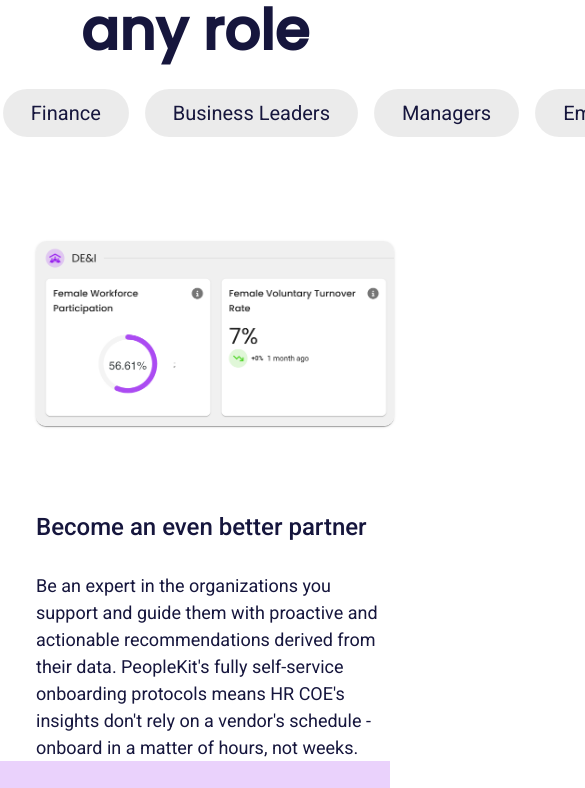
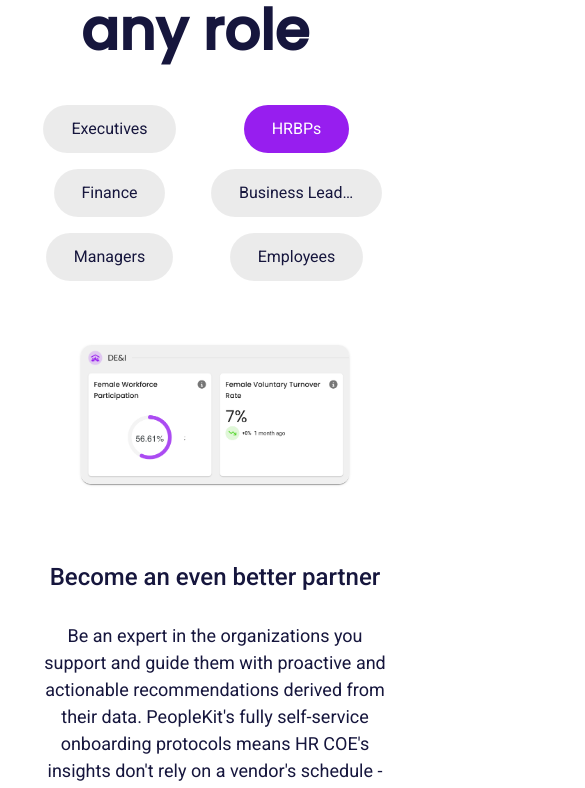
Before and after one commit to peoplekit/website, a React (Vite) app: page / in a window 390 px wide. Shown: the part 1053-1841 px from the top of the page, 585 px wide, since content can reach past the window. Built offline with nearby package versions, Linux system fonts and the light colour scheme.

Commit message:
feat: roles section more mobile friendly

```diff
--- /dev/null
+++ b/src/components/role-chip.tsx
@@ -0,0 +1,12 @@
+import { FC } from 'react';
+import { Chip } from '@mui/material';
+
+interface RoleChipProps {
+  label: string;
+  isSelected: boolean;
+  onClick: () => void;
+}
+
+export const RoleChip: FC<RoleChipProps> = ({ label, isSelected, onClick }) => (
+  <Chip label={label} sx={{ p: 2, py: 3, borderRadius: 50, fontSize: { xs: '1rem', sm: '1.25rem' } }} color={isSelected ? 'primary' : 'default'} onClick={onClick} />
+);
--- /dev/null
+++ b/src/components/role-content.tsx
@@ -0,0 +1,34 @@
+import { FC } from 'react';
+import { Card, CardMedia, Fade, Grid, Stack, Typography } from '@mui/material';
+
+interface RoleContentProps {
+  roleImage: string;
+  title: string;
+  description: string;
+  isActive: boolean;
+}
+
+export const RoleContent: FC<RoleContentProps> = ({ roleImage, title, description, isActive }) => (
+  <Fade in={isActive} timeout={1000}>
+    <Grid container spacing={5} sx={{ display: isActive ? 'inherit' : 'none' }}>
+      {/* For smaller screens, the image will take up 12 columns (full width).
+           For medium and larger screens, it will take up 4 columns as in your original design. */}
+      <Grid item xs={12} md={6} sx={{ display: 'flex', alignItems: 'center', justifyContent: 'center' }}>
+        <Card sx={{ maxWidth: { xs: '75%', md: '60%' } }}>
+          {' '}
+          {/* Limiting width on mobile screens */}
+          <CardMedia component="img" image={roleImage} />
+        </Card>
+      </Grid>
+
+      {/* Text description will also take full width on smaller screens and your desired
+           width on medium and larger screens. */}
+      <Grid item xs={12} md={6} sx={{ display: 'flex', textAlign: { xs: 'center', md: 'start' }, flexDirection: 'column', alignItems: { xs: 'center', md: 'flex-start' } }}>
+        <Stack spacing={3} sx={{ py: 4 }}>
+          <Typography variant="subtitle1">{title}</Typography>
+          <Typography>{description}</Typography>
+        </Stack>
+      </Grid>
+    </Grid>
+  </Fade>
+);
--- a/src/pages/sections/consultants.tsx
+++ b/src/pages/sections/consultants.tsx
@@ -11,7 +11,7 @@ export const Consultants: FC = () => {
       <Grid container spacing={6}>
         <Grid item xs={12} md={6}>
           <Stack spacing={6}>
-            <Typography variant="subtitle2">ABOUT OUR CONSULTANTS</Typography>
+            <Typography variant="subtitle2">About Our Consultants</Typography>
             <Typography variant="h5">
               Derive <span style={{ color: palette.primary.main, fontStyle: 'italic' }}>Actionable Insight</span> from your Workforce
             </Typography>
--- a/src/pages/sections/main.tsx
+++ b/src/pages/sections/main.tsx
@@ -17,9 +17,7 @@ export const Main: FC = () => {
             <Stack spacing={2} sx={{ textAlign: 'center', alignItems: 'center' }}>
               <Typography variant="h1" component="h1" sx={{ fontSize: { xs: '4rem' } }}>
                 Know your Workforce
-                <Box sx={(theme) => ({ color: theme.palette.secondary.main, fontSize: { xs: '4rem' } })}>
-                  in No Time
-                </Box>
+                <Box sx={(theme) => ({ color: theme.palette.secondary.main, fontSize: { xs: '4rem' } })}>in No Time</Box>
               </Typography>
               <Typography variant="subtitle1" sx={{ fontSize: { xs: '0.9rem', md: '1.1rem' } }}>
                 PeopleKit™ is your people analytics platform and consultancy, enabling teams and organizations to achieve the business outcomes you need to thrive
--- a/src/pages/sections/roles.tsx
+++ b/src/pages/sections/roles.tsx
@@ -1,6 +1,47 @@
 import { FC, useEffect, useState } from 'react';
-import { Card, CardMedia, Chip, Fade, Grid, Stack, Typography } from '@mui/material';
+import { Grid, Stack, Typography } from '@mui/material';
 import { SectionContent } from '@components/section.content.tsx';
+import { RoleChip } from '@components/role-chip.tsx';
+import { RoleContent } from '@components/role-content.tsx';
+
+const rolesData = [
+  {
+    label: 'Executives',
+    image: '/roles/Executive.png',
+    title: 'Get real-time analytics, real-fast',
+    description: `Using PeopleKit™'s powerful data & analytics platform and state-of-the-art machine-learning models & AI chatbot your time to insights will be quicker than ever before. Lead your organization like never before through unprecedented insights at your fingertips.`
+  },
+  {
+    label: 'HRBPs',
+    image: '/roles/HR VP.png',
+    title: 'Become an even better partner',
+    description: `Be an expert in the organizations you support and guide them with proactive and actionable recommendations derived from their data. PeopleKit's fully self-service onboarding protocols means HR COE's insights don't rely on a vendor's schedule - onboard in a matter of hours, not weeks.`
+  },
+  {
+    label: 'Finance',
+    image: '/roles/Finance.png',
+    title: 'Stick to your financial plan by keeping a pulse on workforce costs',
+    description: `Advance insight in approval flows, hiring & turnover, worker compensation, and aggregate workforce costs - in addition to forecasting and what-if capabilities - you'll get the full picture on one of your companies largest expenses.`
+  },
+  {
+    label: 'Business Leaders',
+    image: '/roles/Business Leader.png',
+    title: 'Unlock one of your biggest investments: your people',
+    description: `Your people leaders and individual contributors drive your business forward - see how they can be supported and pair their people data with business data for optimizing everything from sales through incentives to production lines through absorption rates - all tailored to suite your business' needs.`
+  },
+  {
+    label: 'Managers',
+    image: '/roles/Manager.png',
+    title: 'Drive performance through actionable insight',
+    description: `PeopleKit enables better management through data. Connect dots across data sources about your teams including performance, recruiting, active & passive listening, productivity tools, compensation, benchmarking, sales data and more.`
+  },
+  {
+    label: 'Employees',
+    image: '/roles/Employee.png',
+    title: 'See your data; Own your data',
+    description: `Empower your workforce by enabling them to see the data you have about them, as your organization needs. Enabling workers to view their personal information about performance feedback, office attendance, and more has been shown to better equip them to meet or exceed expectations on the job.`
+  }
+];
 
 export const Roles: FC = () => {
   const [tab, setTab] = useState(0);
@@ -8,9 +49,10 @@ export const Roles: FC = () => {
 
   useEffect(() => {
     const interval = setInterval(() => {
-      setTab((tab) => (tab + 1) % 6);
+      setTab((prevTab) => (prevTab + 1) % rolesData.length);
     }, 5000);
     setCarousel(interval);
+
     return () => clearInterval(interval);
   }, []);
 
@@ -20,182 +62,23 @@ export const Roles: FC = () => {
         <Typography variant="h2" component="h2">
           The ideal platform, for any role
         </Typography>
-        <Stack direction="row" spacing={2}>
-          <Chip
-            label="Executives"
-            sx={{ p: 2, py: 3, borderRadius: 50, fontSize: '20px' }}
-            color={tab === 0 ? 'primary' : 'default'}
-            onClick={() => {
-              setTab(0);
-              clearInterval(carousel);
-            }}
-          />
-          <Chip
-            label="HRBPs"
-            sx={{ p: 2, py: 3, borderRadius: 50, fontSize: '20px' }}
-            color={tab === 1 ? 'primary' : 'default'}
-            onClick={() => {
-              setTab(1);
-              clearInterval(carousel);
-            }}
-          />
-          <Chip
-            label="Finance"
-            sx={{ p: 2, py: 3, borderRadius: 50, fontSize: '20px' }}
-            color={tab === 2 ? 'primary' : 'default'}
-            onClick={() => {
-              setTab(2);
-              clearInterval(carousel);
-            }}
-          />
-          <Chip
-            label="Business Leaders"
-            sx={{ p: 2, py: 3, borderRadius: 50, fontSize: '20px' }}
-            color={tab === 3 ? 'primary' : 'default'}
-            onClick={() => {
-              setTab(3);
-              clearInterval(carousel);
-            }}
-          />
-          <Chip
-            label="Managers"
-            sx={{ p: 2, py: 3, borderRadius: 50, fontSize: '20px' }}
-            color={tab === 4 ? 'primary' : 'default'}
-            onClick={() => {
-              setTab(4);
-              clearInterval(carousel);
-            }}
-          />
-          <Chip
-            label="Employees"
-            sx={{ p: 2, py: 3, borderRadius: 50, fontSize: '20px' }}
-            color={tab === 5 ? 'primary' : 'default'}
-            onClick={() => {
-              setTab(5);
-              clearInterval(carousel);
-            }}
-          />
-        </Stack>
-        <Fade in={tab === 0} timeout={1000}>
-          <Grid container spacing={5} sx={{ display: tab === 0 ? 'inherit' : 'none' }}>
-            <Grid item xs={0} md={1} />
-            <Grid item xs={12} md={4} sx={{ display: 'flex', alignItems: 'center' }}>
-              <Card>
-                <CardMedia component="img" image="/roles/Executive.png" />
-              </Card>
+        <Grid container spacing={2} justifyContent="center">
+          {rolesData.map((role, index) => (
+            <Grid item xs={6} sm={6} md={4} lg="auto" key={index}>
+              <RoleChip
+                label={role.label}
+                isSelected={tab === index}
+                onClick={() => {
+                  setTab(index);
+                  clearInterval(carousel);
+                }}
+              />
             </Grid>
-            <Grid item xs={0} md={1} />
-            <Grid item xs={12} md={5} sx={{ display: 'flex', textAlign: 'start' }}>
-              <Stack spacing={3}>
-                <Typography variant="subtitle1">Get real-time analytics, real-fast</Typography>
-                <Typography>
-                  Using PeopleKit™'s powerful data & analytics platform and state-of-the-art machine-learning models & AI chatbot your time to insights will be quicker than ever
-                  before. Lead your organization like never before through unprecedented insights at your fingertips.
-                </Typography>
-              </Stack>
-            </Grid>
-          </Grid>
-        </Fade>
-        <Fade in={tab === 1} timeout={1000}>
-          <Grid container spacing={5} sx={{ display: tab === 1 ? 'inherit' : 'none' }}>
-            <Grid item xs={0} md={1} />
-            <Grid item xs={12} md={4} sx={{ display: 'flex', alignItems: 'center' }}>
-              <Card>
-                <CardMedia component="img" image="/roles/HR VP.png" />
-              </Card>
-            </Grid>
-            <Grid item xs={0} md={1} />
-            <Grid item xs={12} md={5} sx={{ display: 'flex', textAlign: 'start' }}>
-              <Stack spacing={3}>
-                <Typography variant="subtitle1">Become an even better partner</Typography>
-                <Typography>
-                  Be an expert in the organizations you support and guide them with proactive and actionable recommendations derived from their data. PeopleKit's fully self-service
-                  onboarding protocols means HR COE's insights don't rely on a vendor's schedule - onboard in a matter of hours, not weeks.
-                </Typography>
-              </Stack>
-            </Grid>
-          </Grid>
-        </Fade>
-        <Fade in={tab === 2} timeout={1000}>
-          <Grid container spacing={5} sx={{ display: tab === 2 ? 'inherit' : 'none' }}>
-            <Grid item xs={0} md={1} />
-            <Grid item xs={12} md={4} sx={{ display: 'flex', alignItems: 'center' }}>
-              <Card>
-                <CardMedia component="img" image="/roles/Finance.png" />
-              </Card>
-            </Grid>
-            <Grid item xs={0} md={1} />
-            <Grid item xs={12} md={5} sx={{ display: 'flex', textAlign: 'start' }}>
-              <Stack spacing={3}>
-                <Typography variant="subtitle1">Stick to your financial plan by keeping a pulse on workforce costs</Typography>
-                <Typography>
-                  Advance insight in approval flows, hiring & turnover, worker compensation, and aggregate workforce costs - in addition to forecasting and what-if capabilities -
-                  you'll get the full picture on one of your companies largest expenses.
-                </Typography>
-              </Stack>
-            </Grid>
-          </Grid>
-        </Fade>
-        <Fade in={tab === 3} timeout={1000}>
-          <Grid container spacing={5} sx={{ display: tab === 3 ? 'inherit' : 'none' }}>
-            <Grid item xs={0} md={1} />
-            <Grid item xs={12} md={4} sx={{ display: 'flex', alignItems: 'center' }}>
-              <Card>
-                <CardMedia component="img" image="/roles/Business Leader.png" />
-              </Card>
-            </Grid>
-            <Grid item xs={0} md={1} />
-            <Grid item xs={12} md={5} sx={{ display: 'flex', textAlign: 'start' }}>
-              <Stack spacing={3}>
-                <Typography variant="subtitle1">Unlock one of your biggest investments: your people</Typography>
-                <Typography>
-                  Your people leaders and individual contributors drive your business forward - see how they can be supported and pair their people data with business data for
-                  optimizing everything from sales through incentives to production lines through absorption rates - all tailored to suite your business' needs.{' '}
-                </Typography>
-              </Stack>
-            </Grid>
-          </Grid>
-        </Fade>
-        <Fade in={tab === 4} timeout={1000}>
-          <Grid container spacing={5} sx={{ display: tab === 4 ? 'inherit' : 'none' }}>
-            <Grid item xs={0} md={1} />
-            <Grid item xs={12} md={4} sx={{ display: 'flex', alignItems: 'center' }}>
-              <Card>
-                <CardMedia component="img" image="/roles/Manager.png" />
-              </Card>
-            </Grid>
-            <Grid item xs={0} md={1} />
-            <Grid item xs={12} md={5} sx={{ display: 'flex', textAlign: 'start' }}>
-              <Stack spacing={3}>
-                <Typography variant="subtitle1">Drive performance through actionable insight </Typography>
-                <Typography>
-                  PeopleKit enables better management through data. Connect dots across data sources about your teams including performance, recruiting, active & passive listening,
-                  productivity tools, compensation, benchmarking, sales data and more.
-                </Typography>
-              </Stack>
-            </Grid>
-          </Grid>
-        </Fade>
-        <Fade in={tab === 5} timeout={1000}>
-          <Grid container spacing={5} sx={{ display: tab === 5 ? 'inherit' : 'none' }}>
-            <Grid item xs={0} md={1} />
-            <Grid item xs={12} md={4} sx={{ display: 'flex', alignItems: 'center' }}>
-              <Card>
-                <CardMedia component="img" image="/roles/Employee.png" />
-              </Card>
-            </Grid>
-            <Grid item xs={0} md={1} />
-            <Grid item xs={12} md={5} sx={{ display: 'flex', textAlign: 'start' }}>
-              <Stack spacing={3}>
-                <Typography variant="subtitle1">See your data; Own your data</Typography>
-                <Typography>
-                  Empower your workforce by enabling them to see the data you have about them, as your organization needs. Enabling workers to view their personal information about
-                  performance feedback, office attendance, and more has been shown to better equip them to meet or exceed expectations on the job.
-                </Typography>
-              </Stack>
-            </Grid>
-          </Grid>
-        </Fade>
+          ))}
+        </Grid>
+        {rolesData.map((role, index) => (
+          <RoleContent key={index} roleImage={role.image} title={role.title} description={role.description} isActive={tab === index} />
+        ))}
       </Stack>
     </SectionContent>
   );
```
Also changed, not shown: src/components/header.tsx (+9 -5 lines), src/pages/home.tsx (+7 -7 lines).
